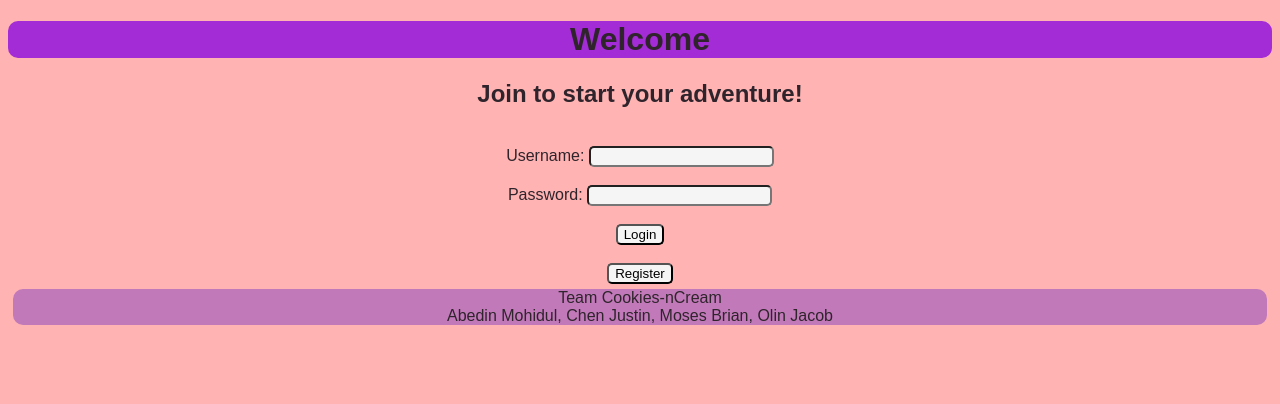
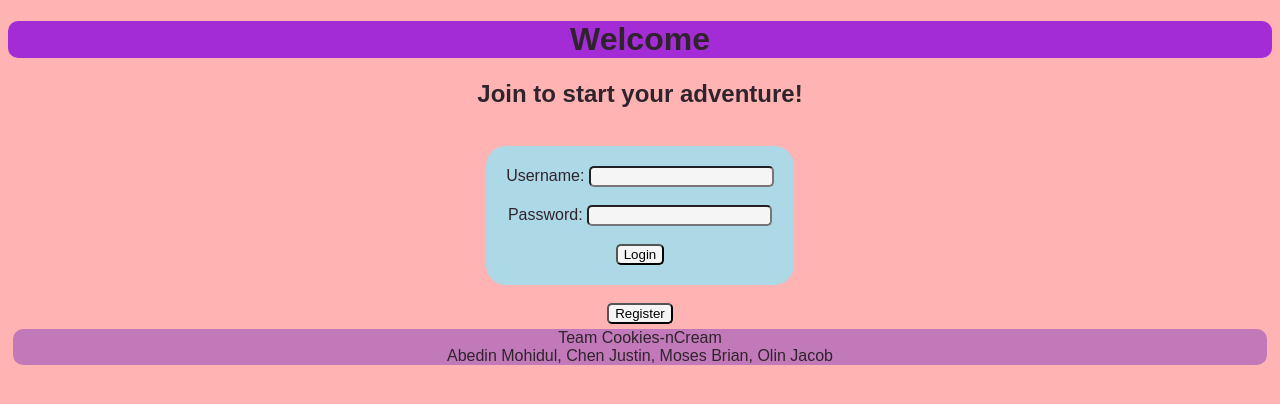
Before and after one commit to Mabedin00/Cookies-nCream, a Flask app: page / in a window 1280 px wide. Shown: the top 404 px of the page. Run offline with Flask 2, Linux system fonts and the light colour scheme.

Commit message:
add background to login

```diff
--- a/static/css/style.css
+++ b/static/css/style.css
@@ -32,3 +32,16 @@ textarea {
     border-radius: 20px;
     border-width: 5px;
 }
+
+form[action="/login"] {
+    background-color: lightblue;
+    margin: 0px;
+    align-content: center;
+    justify-content: center;
+    padding: 20px;
+    border-radius: 20px;
+    width: fit-content;
+    margin-left: auto;
+    margin-right: auto;
+    /* max-width: max-content; */
+}
```
